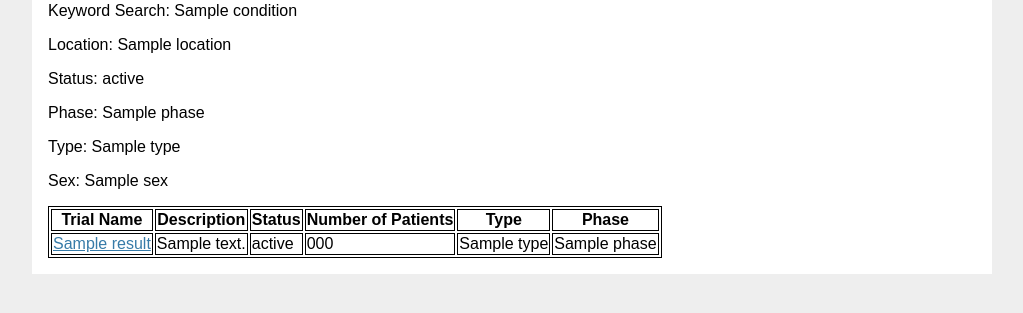
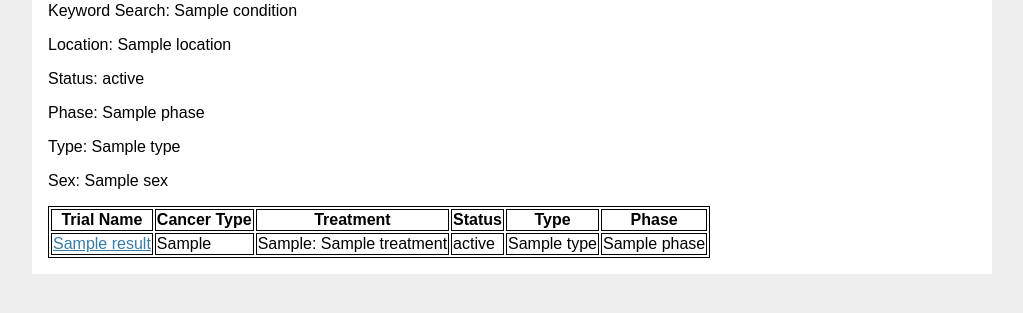
Before and after one commit to honganndo/Cancer-Clinical-Trial-Database, a Flask app: template templates/results.html in a window 1280 px wide. Shown: the part 323-636 px from the top of the page, without its empty margins (128-1151 px from the left). Run offline with Flask 3, Linux system fonts and the light colour scheme; the template is opened without the code that fills it: most values are stand-ins (such as "Sample title", 1, 10 or a date in 2020); parts of the project's set-up code (start-up, migrations or seed data) failed here and were passed over.

Commit message:
Removed status search from homepage, change results table columns

```diff
--- a/server.py
+++ b/server.py
@@ -208,19 +208,18 @@ def results():
     if request.method == 'POST':
         with engine.connect() as connection:
             results_query = ["SELECT * FROM clinical_trials"]
+            # Initial join to display cancer type and treatment on results page
+            results_query.append(
+                    "JOIN study ON clinical_trials.nct = study.nct")
             where_clause = []
 
             # Modify search query if additional selectors are applied.
             if condition:
-                results_query.append(
-                    "JOIN study ON clinical_trials.nct = study.nct")
-                results_query.append(
-                    "JOIN condition ON "
-                    "study.cancer_type = condition.cancer_type")
                 where_clause.append(
                     f"UPPER(trial_name) LIKE UPPER('%{condition}%') OR "
                     f"UPPER(description) LIKE UPPER('%{condition}%') OR "
-                    f"UPPER(condition.cancer_type) LIKE UPPER('%{condition}%')")
+                    f"UPPER(cancer_type) LIKE UPPER('%{condition}%') OR "
+                    f"UPPER(treatment) LIKE UPPER('%{condition}%')")
 
             if location:
                 results_query.append(
@@ -311,6 +310,7 @@ def account():
         user = connection.execute(text(user_query))
 
         results_query = ("SELECT * FROM clinical_trials clin "
+                        "JOIN study ON clin.nct = study.nct "
                         "JOIN saves sav ON sav.nct = clin.nct "
                         "JOIN user_account ua ON ua.user_name = sav.user_name "
                         f"WHERE ua.user_name = '{session['name']}'")
--- a/templates/results.html
+++ b/templates/results.html
@@ -73,9 +73,9 @@
     <thead>
       <tr>
           <th> Trial Name </th>
-          <th> Description </th>
+          <th> Cancer Type </th>
+          <th> Treatment </th>
           <th> Status </th>
-          <th> Number of Patients </th>
           <th> Type </th>
           <th> Phase </th>
       </tr>
@@ -84,9 +84,9 @@
       {% for result in results %}
         <tr>
           <td><a href="{{ url_for('trialpage', trial_id=result.nct) }}">{{ result.trial_name }}</a></td>
-          <td>{{ result.description }}</td>
+          <td>{{ result.cancer_type }}</td>
+          <td>{{ result.treatment_type }}: {{ result.treatment }}</td>
           <td>{{ result.status }}</td>
-          <td>{{ result.number_of_patients }}</td>
           <td>{{ result.type }}</td>
           <td> {{ result.phase | join(', ') }}</td>
         </tr>
```
Also changed, not shown: templates/account.html (+5 -5 lines), templates/index.html (+0 -13 lines).
